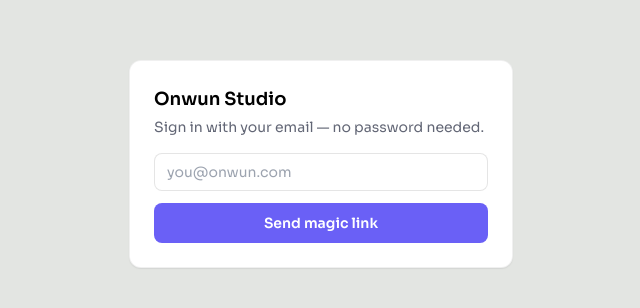
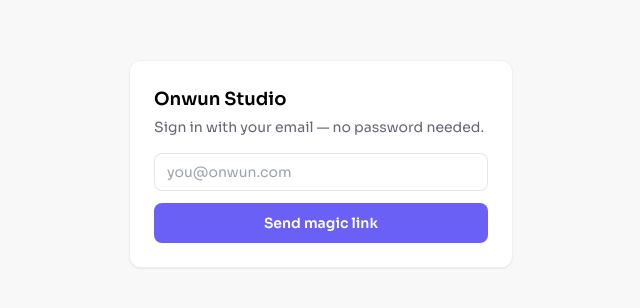
Before and after one commit to Ronwun23/ONWUN-CRM2, a React (Vite) app: page / in a window 1280 px wide. Shown: the part 236-544 px from the top of the page, without its empty margins (319-959 px from the left). Built offline with nearby package versions, Linux system fonts and the light colour scheme; no server answers.

Commit message:
Set page background to #F8F8F8
Updated both the surface.page token (used by Layout's bg-surface-page)
and the hardcoded body background in index.css, which was still on
the old #e3e5e2 and would otherwise flash/peek through underneath.

Co-Authored-By: Claude Sonnet 5 <noreply@anthropic.com>

```diff
--- a/src/index.css
+++ b/src/index.css
@@ -9,7 +9,7 @@ body,
 }
 
 body {
-  background-color: #e3e5e2;
+  background-color: #f8f8f8;
   color: #000000;
   font-family: 'Sora', -apple-system, BlinkMacSystemFont, 'Segoe UI', system-ui, sans-serif;
   -webkit-font-smoothing: antialiased;
--- a/src/pages/Home.tsx
+++ b/src/pages/Home.tsx
@@ -118,9 +118,9 @@ export default function HomePage() {
         </div>
         <button
           onClick={() => setShowAddClient(true)}
-          className="flex shrink-0 items-center gap-1.5 rounded-lg bg-black px-3.5 py-2 text-sm font-semibold text-white hover:bg-black/85"
+          className="flex shrink-0 items-center gap-1.5 rounded-lg bg-black px-3 py-1.5 text-xs font-semibold text-white hover:bg-black/85"
         >
-          <Plus size={14} />
+          <Plus size={12} />
           New client
         </button>
       </div>
--- a/tailwind.config.js
+++ b/tailwind.config.js
@@ -7,7 +7,8 @@ export default {
       colors: {
         // Onwun brand: electric violet primary, sand + slate neutrals (2026 brand guidelines).
         surface: {
-          page: '#e3e5e2',
+          // 2026 makeover — was #e3e5e2.
+          page: '#f8f8f8',
           card: '#ffffff',
           sunken: '#d1d3ce',
           // New (2026 makeover) light sidebar — see src/components/Layout.tsx.
```
